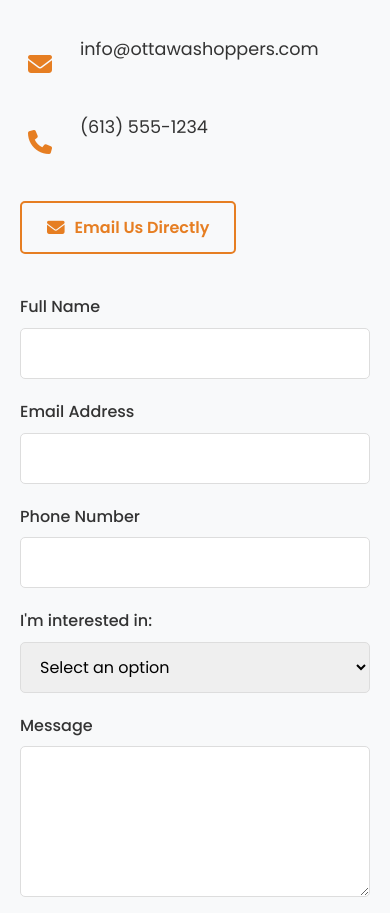
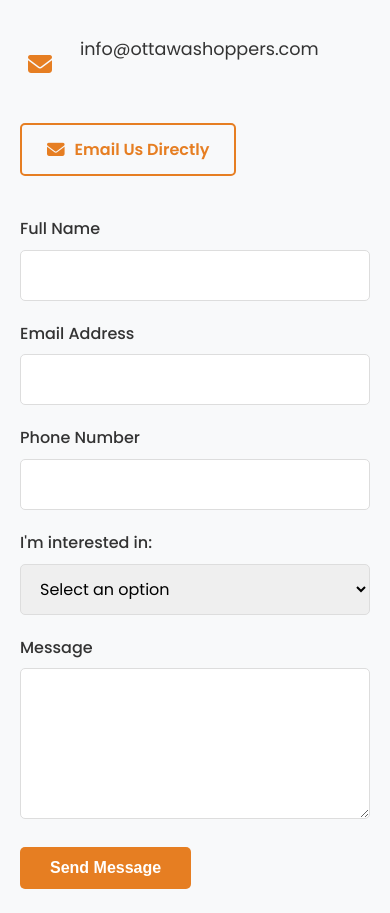
Before and after one commit to AndriyNectarDesk/mysteryshopper, a website: page index.html in a window 390 px wide. Shown: the part 5371-6284 px from the top of the page. Drawn offline with Linux system fonts and the light colour scheme.

Commit message:
Remove phone number from contact section

```diff
--- a/index.html
+++ b/index.html
@@ -188,10 +188,6 @@
                             <i class="fas fa-envelope"></i>
                             <p>info@ottawashoppers.com</p>
                         </div>
-                        <div class="contact-item">
-                            <i class="fas fa-phone"></i>
-                            <p>(613) 555-1234</p>
-                        </div>
                     </div>
                     <div class="direct-contact">
                         <a href="mailto:info@ottawashoppers.com?subject=Mystery Shopping Inquiry" class="btn-secondary"><i class="fas fa-envelope"></i> Email Us Directly</a>
```
